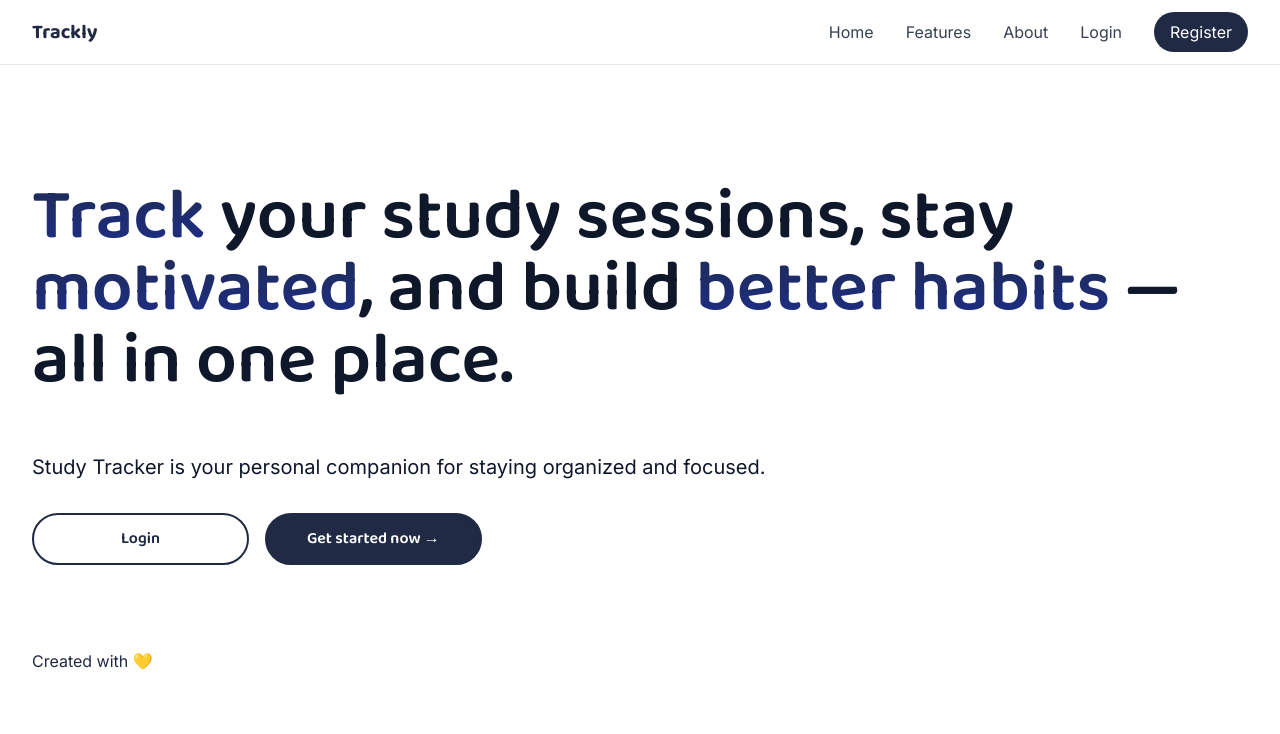
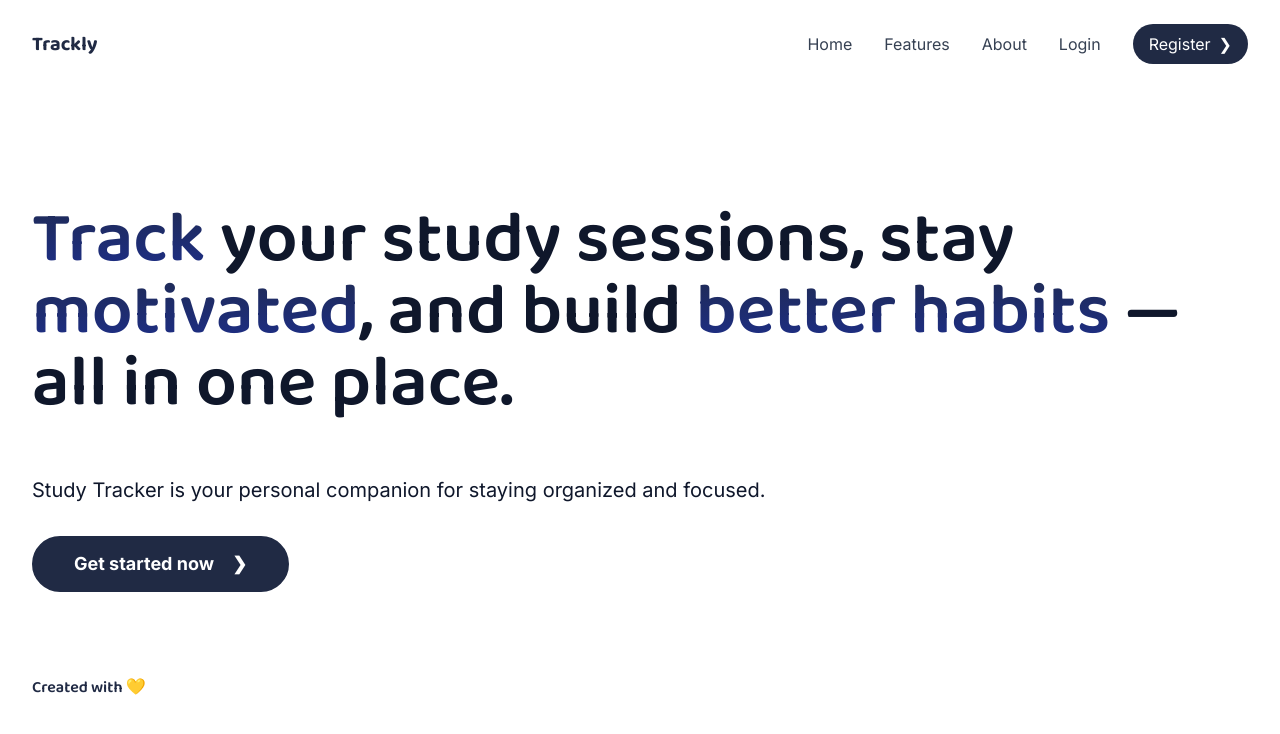
Before and after one commit to keyuedeng/Trackly, a Next.js app: page / in a window 1280 px wide. Shown: the top 734 px of the page. Built offline with nearby package versions, Linux system fonts and the light colour scheme.

Commit message:
modified navbar

```diff
--- a/app/layout.js
+++ b/app/layout.js
@@ -1,5 +1,11 @@
 import { Inter } from 'next/font/google';
 import './globals.css';
+import { Baloo_2 } from "next/font/google";
+
+const baloo = Baloo_2({
+  subsets: ['latin'],
+  weight: ["600","700","800"],
+});
 
 const inter = Inter({subsets: ['latin']});
 
@@ -11,7 +17,7 @@ export const metadata = {
 export default function RootLayout({ children }) {
   const footer = (
     <footer className="p-4 sm:p-8">
-      <p className={'text-[#202A44]'}> Created with 💛</p>
+      <p className={'text-[#202A44] ' + baloo.className}> Created with 💛</p>
     </footer>
   )
 
--- a/components/Button.js
+++ b/components/Button.js
@@ -1,10 +1,8 @@
 import React from 'react'
-import { Baloo_2 } from "next/font/google";
+import { Inter } from "next/font/google";
 
-const baloo = Baloo_2({
-  subsets: ['latin'],
-  weight: ["600","700","800"],
-});
+const inter = Inter({subsets: ['latin']});
+
 
 export default function Button(props) {
     const { text, dark, full } = props;
@@ -13,7 +11,7 @@ export default function Button(props) {
         <button className={' rounded-full overflow-hidden duration-200 hover:opacity-60 border-2 border-solid border-[#202A44] ' +
                             (dark ? ' text-white bg-[#202A44] ' : ' text-[#202A44] ') +
                             (full ? ' grid place-items-center w-full ' : ' ')}>
-            <p className={'px-6 sm:px-10 whitespace-nowrap py-2 sm:py-3 ' + baloo.className}>{text}</p>
+            <p className={'px-6 sm:px-10 whitespace-nowrap py-2 sm:py-3 text-base md:text-lg font-bold ' + inter.className}>{text}</p>
         </button>
   )
 }
--- a/components/Hero.js
+++ b/components/Hero.js
@@ -21,8 +21,7 @@ export default function Hero() {
             Study Tracker is your personal companion for staying organized and focused.
         </p>
         <div className='gap-4 grid grid-cols-2 w-fit '>
-            <Button text="Login" size="lg" />
-            <Button text="Get started now  →" dark size="lg" />
+          <Button text={'Get started now\u2003❯'} dark />
         </div>
     </div>
   )
--- a/components/Navbar.js
+++ b/components/Navbar.js
@@ -47,14 +47,13 @@ export default function Navbar() {
  }, []);
 
   return (
-    <div className="sticky top-0 z-50">
-    <nav className={`transition-all duration-200 ${
+    <nav className={`sticky top-0 z-50 transition-all duration-200 ${
         isScrolled
         ? 'bg-white/95 backdrop-blur-sm shadow-sm'
         : 'bg-white/90 backdrop-blur-sm '
     }`}>
         <div className="max-w-[1300px] mx-auto px-4 sm:px-6 lg:px-8">
-            <div className="flex justify-between items-center h-16">
+            <div className="flex justify-between items-center h-22">
                 {/* brand */}
                 <Link href="/" className="flex items-center">
                     <h1 className={`text-xl font-bold text-[#202A44] ${baloo.className}`}>
@@ -76,7 +75,7 @@ export default function Navbar() {
                         Login
                     </Link>
                     <Link href="/register" className="bg-[#202A44] text-white px-4 py-2 rounded-full hover:bg-[#1a1f35] transition-colors">
-                        Register
+                        Register<span className="ml-2">❯</span>
                     </Link>
                 </div>
 
@@ -140,7 +139,5 @@ export default function Navbar() {
             )}
         </div>
     </nav>
-    <div className="relative w-screen left-1/2 right-1/2 -ml-[50vw] -mr-[50vw] h-px bg-gray-200"></div>
-    </div>
   )
 }
```
